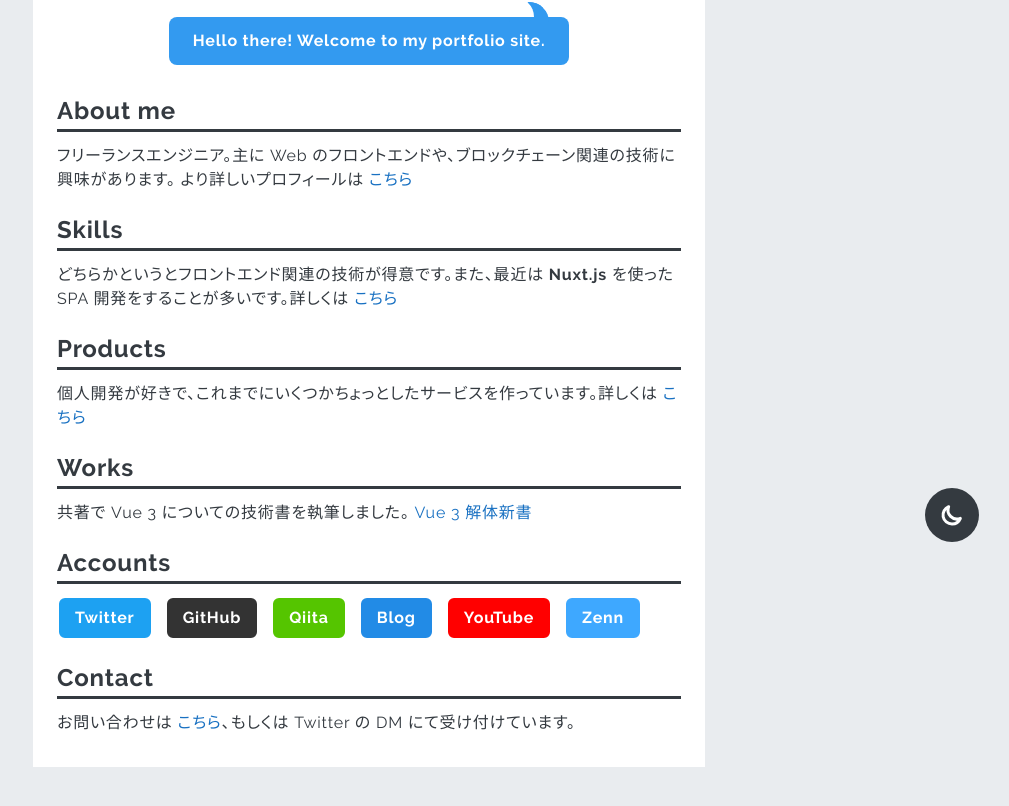
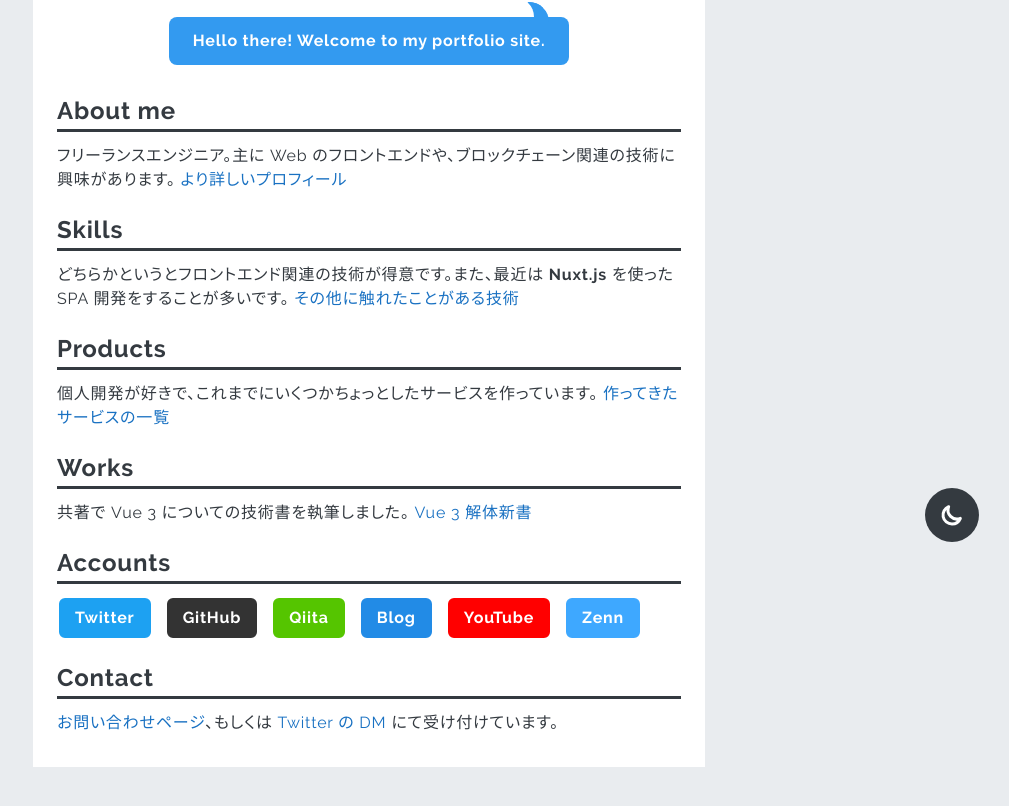
Before and after one commit to y-temp4/y-temp4.com, a Nuxt app: page / in a window 1280 px wide. Shown: the part 228-1034 px from the top of the page, without its empty margins (271-1280 px from the left). Built offline with nearby package versions, Linux system fonts and the light colour scheme.

Commit message:
Update links

```diff
--- a/pages/index.vue
+++ b/pages/index.vue
@@ -7,20 +7,19 @@
     <p>
       フリーランスエンジニア。主に Web
       のフロントエンドや、ブロックチェーン関連の技術に興味があります。
-      より詳しいプロフィールは
-      <n-link to="/about">こちら</n-link>
+      <n-link to="/about">より詳しいプロフィール</n-link>
     </p>
     <h2 class="heading">Skills</h2>
     <p>
       どちらかというとフロントエンド関連の技術が得意です。また、最近は
       <span class="font-bold">Nuxt.js</span> を使った SPA
-      開発をすることが多いです。詳しくは
-      <n-link to="/skills">こちら</n-link>
+      開発をすることが多いです。
+      <n-link to="/skills">その他に触れたことがある技術</n-link>
     </p>
     <h2 class="heading">Products</h2>
     <p>
-      個人開発が好きで、これまでにいくつかちょっとしたサービスを作っています。詳しくは
-      <n-link to="/products">こちら</n-link>
+      個人開発が好きで、これまでにいくつかちょっとしたサービスを作っています。
+      <n-link to="/products">作ってきたサービスの一覧</n-link>
     </p>
     <h2 class="heading">Works</h2>
     <p>
@@ -48,8 +47,13 @@
     </div>
     <h2 class="heading">Contact</h2>
     <p>
-      お問い合わせは
-      <n-link to="/contact">こちら</n-link>、もしくは Twitter の DM
+      <n-link to="/contact">お問い合わせページ</n-link>、もしくは
+      <a
+        href="https://twitter.com/messages/compose?recipient_id=3268293518"
+        target="_blank"
+        rel="noopener noreferrer"
+        >Twitter の DM</a
+      >
       にて受け付けています。
     </p>
   </main>
```
